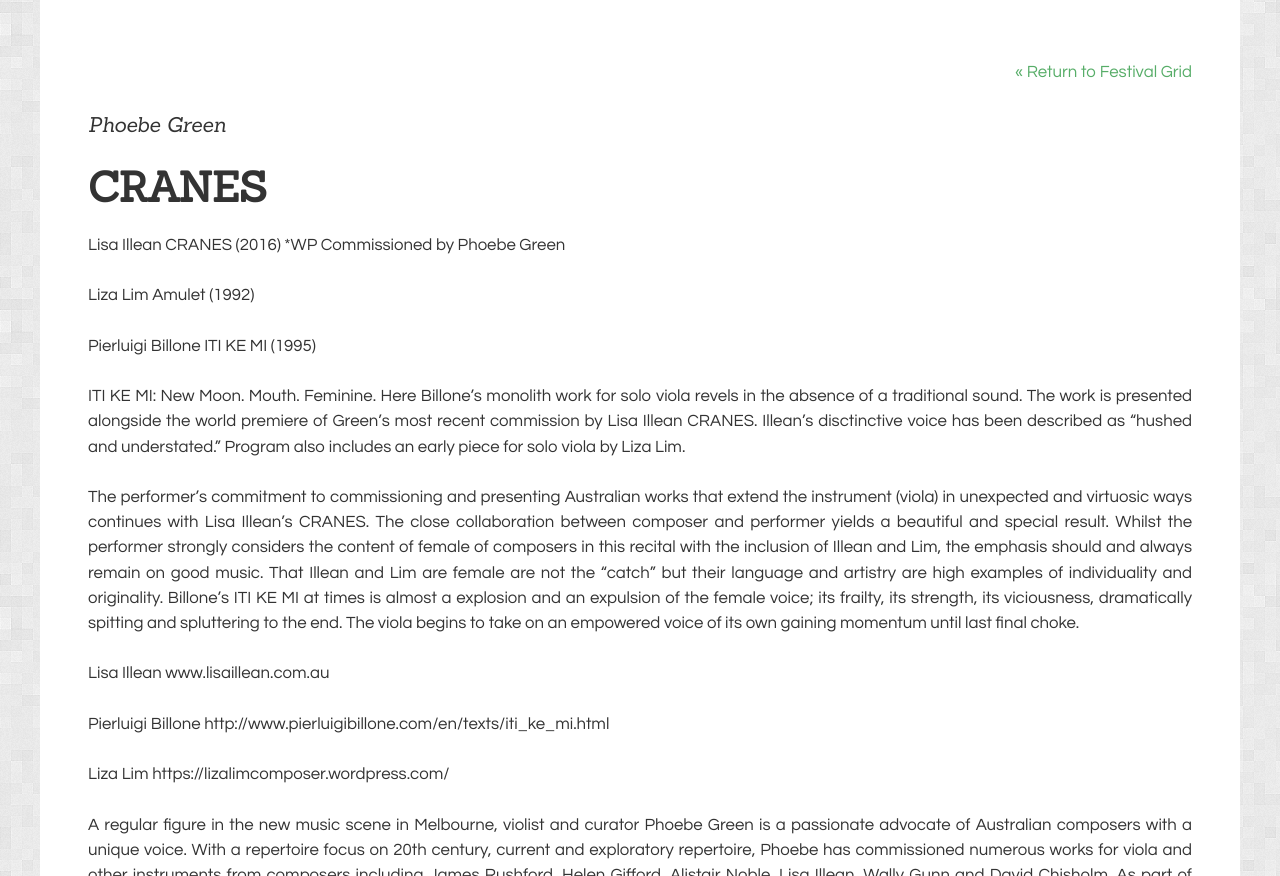
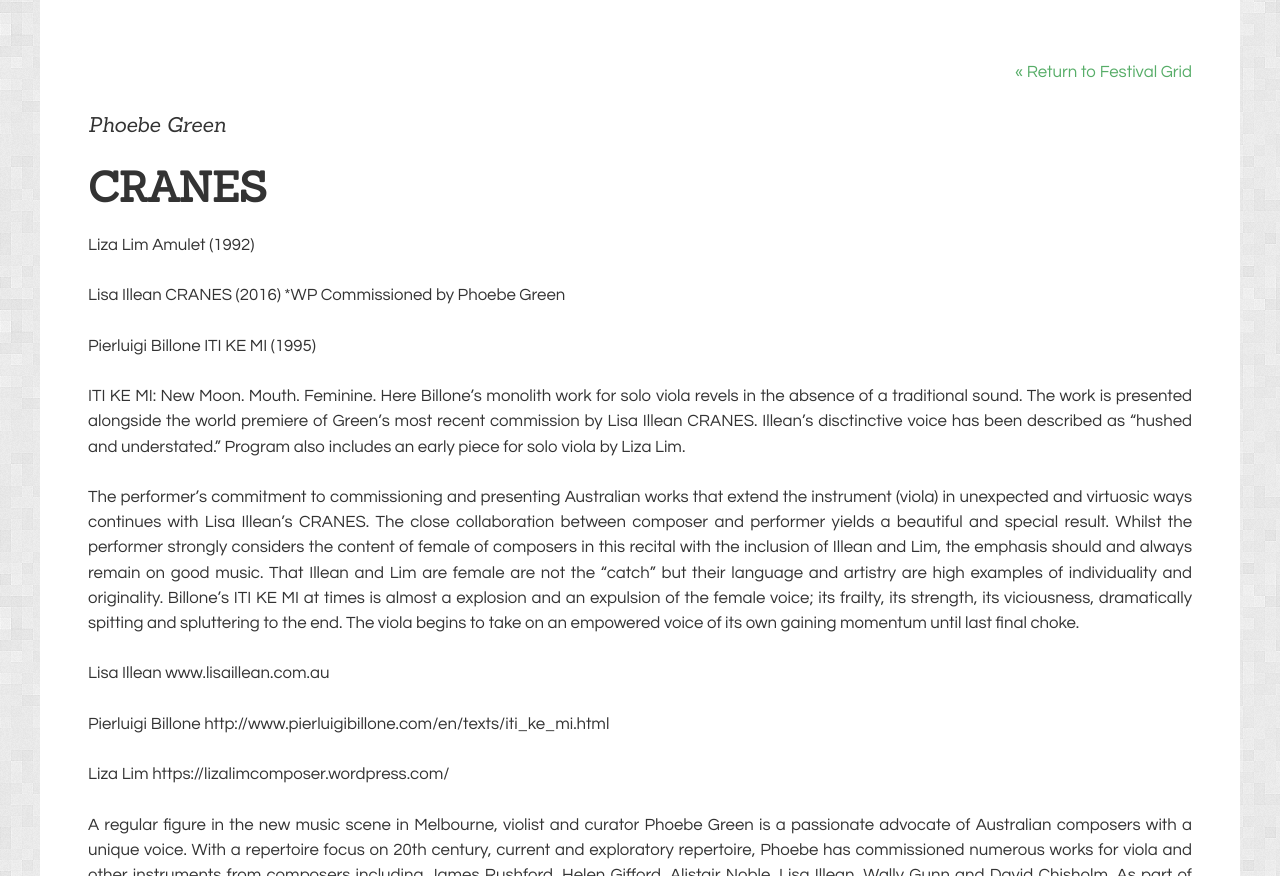
Before and after one commit to unclewalter/tilde-festival-website, a Jekyll site: the page built from _program/WB_007.md, in a window 1280 px wide and 900 px high, scrolled down 832 px, cut to the strip 24-900 px from the top of the window. Built offline with Jekyll 4.4.1, drawn with Linux system fonts in a browser that asks for light colours.

Commit message:
Update WB_007.md

```diff
--- a/_program/WB_007.md
+++ b/_program/WB_007.md
@@ -9,10 +9,10 @@ all-day: false
 space: 'white box' #Choices are 'white box', 'black box', 'open box', 'grounds'
 ---
 <!-- Description -->
+Liza Lim Amulet (1992)
+
 Lisa Illean CRANES (2016) *WP
 Commissioned by Phoebe Green
-
-Liza Lim Amulet (1992)
 
 Pierluigi Billone ITI KE MI (1995)
 
```
